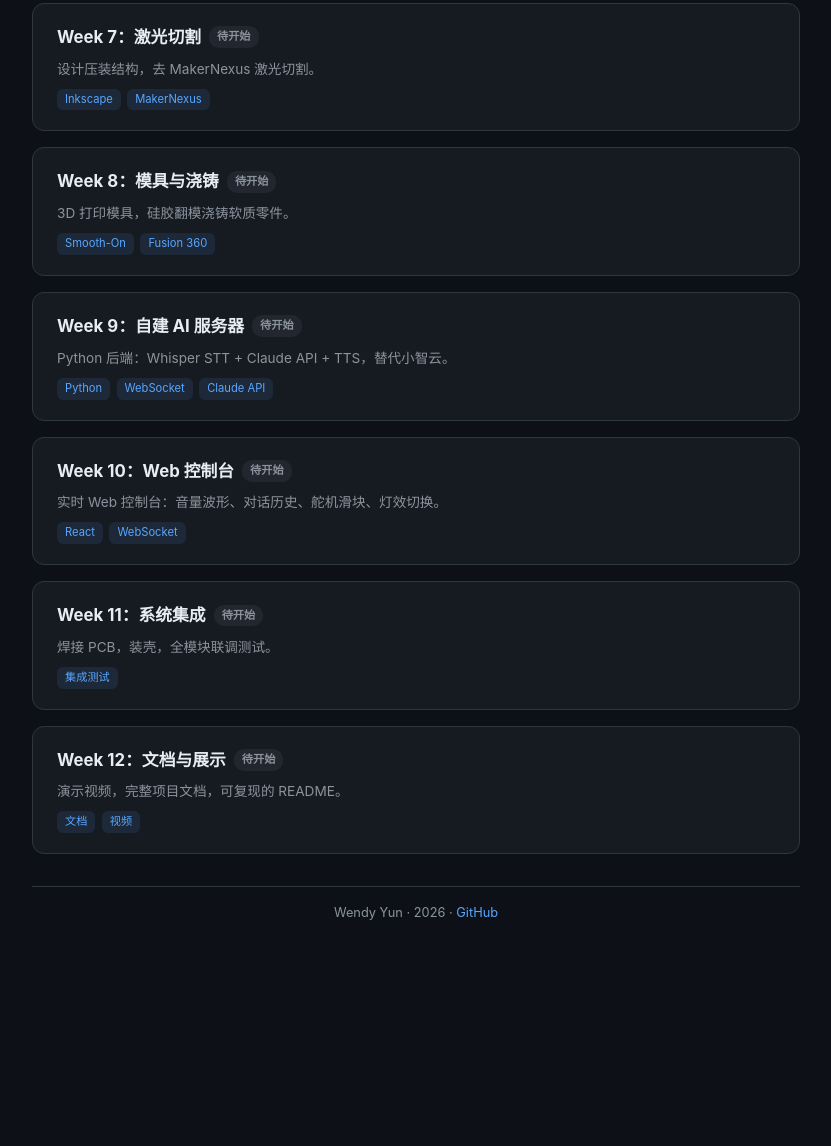
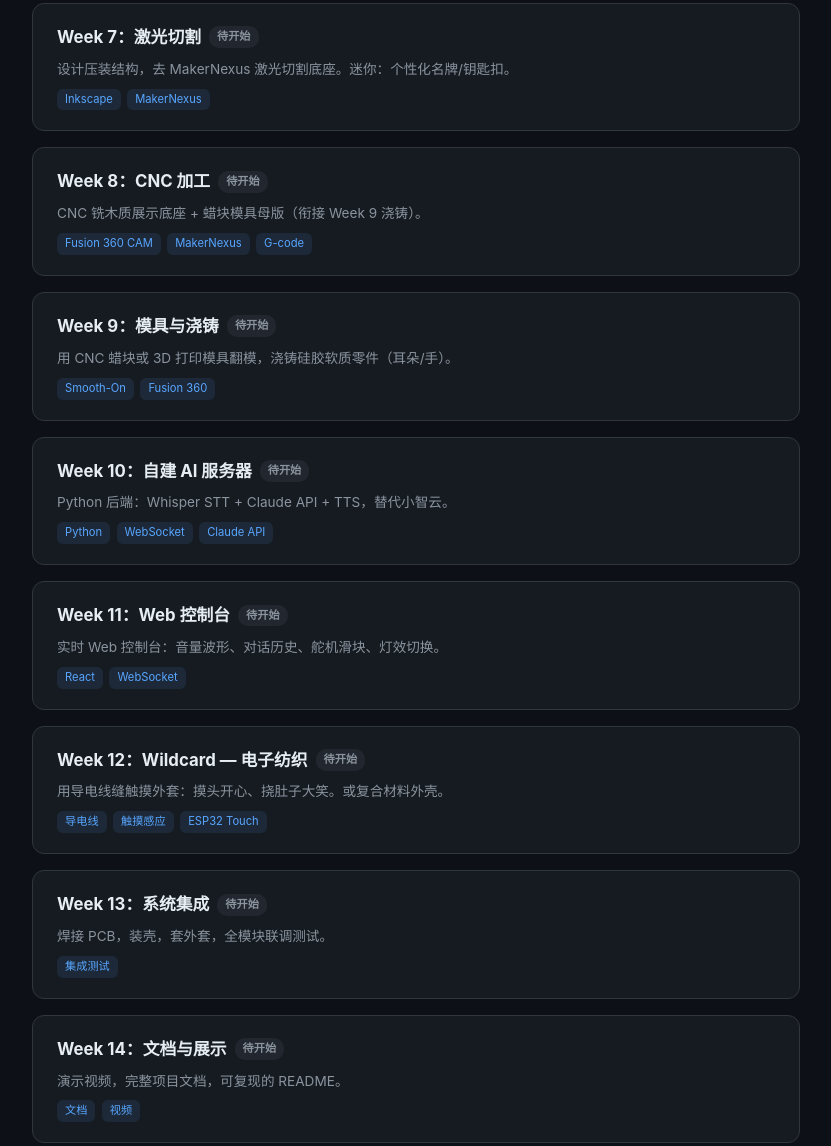
Before and after one commit to zyziyun/xiaozhi-toy, a plain HTML site: page docs/index.html in a window 1280 px wide. Shown: the part 1136-2282 px from the top of the page, without its empty margins (224-1055 px from the left). Before the commit the page ends 2092 px from the top, so only its background shows below. Drawn offline with Linux system fonts and the light colour scheme.

Commit message:
Update to 14-week plan: add CNC machining and Wildcard weeks
Co-Authored-By: Claude Opus 4.6 <noreply@anthropic.com>

```diff
--- a/docs/index.html
+++ b/docs/index.html
@@ -90,7 +90,7 @@
 </head>
 <body>
     <h1>小智 AI 玩具</h1>
-    <p class="subtitle">基于 MIT MAS.863 的 12 周自学项目 · ESP32-S3 + Xiaozhi 生态</p>
+    <p class="subtitle">基于 MIT MAS.863 的 14 周自学项目 · ESP32-S3 + Xiaozhi 生态</p>
 
     <div class="hero">
         <p>一个会说话、会转头、有表情的 AI 伴侣玩具。从 CAD 建模到 PCB 设计，从固件开发到自建语音服务器，记录每一周的制作过程。</p>
@@ -156,7 +156,7 @@
 
     <div class="week" id="week7">
         <h3>Week 7：激光切割 <span class="badge upcoming">待开始</span></h3>
-        <p>设计压装结构，去 MakerNexus 激光切割。</p>
+        <p>设计压装结构，去 MakerNexus 激光切割底座。迷你：个性化名牌/钥匙扣。</p>
         <div class="tags">
             <span class="tag">Inkscape</span>
             <span class="tag">MakerNexus</span>
@@ -164,16 +164,26 @@
     </div>
 
     <div class="week" id="week8">
-        <h3>Week 8：模具与浇铸 <span class="badge upcoming">待开始</span></h3>
-        <p>3D 打印模具，硅胶翻模浇铸软质零件。</p>
+        <h3>Week 8：CNC 加工 <span class="badge upcoming">待开始</span></h3>
+        <p>CNC 铣木质展示底座 + 蜡块模具母版（衔接 Week 9 浇铸）。</p>
+        <div class="tags">
+            <span class="tag">Fusion 360 CAM</span>
+            <span class="tag">MakerNexus</span>
+            <span class="tag">G-code</span>
+        </div>
+    </div>
+
+    <div class="week" id="week9">
+        <h3>Week 9：模具与浇铸 <span class="badge upcoming">待开始</span></h3>
+        <p>用 CNC 蜡块或 3D 打印模具翻模，浇铸硅胶软质零件（耳朵/手）。</p>
         <div class="tags">
             <span class="tag">Smooth-On</span>
             <span class="tag">Fusion 360</span>
         </div>
     </div>
 
-    <div class="week" id="week9">
-        <h3>Week 9：自建 AI 服务器 <span class="badge upcoming">待开始</span></h3>
+    <div class="week" id="week10">
+        <h3>Week 10：自建 AI 服务器 <span class="badge upcoming">待开始</span></h3>
         <p>Python 后端：Whisper STT + Claude API + TTS，替代小智云。</p>
         <div class="tags">
             <span class="tag">Python</span>
@@ -182,8 +192,8 @@
         </div>
     </div>
 
-    <div class="week" id="week10">
-        <h3>Week 10：Web 控制台 <span class="badge upcoming">待开始</span></h3>
+    <div class="week" id="week11">
+        <h3>Week 11：Web 控制台 <span class="badge upcoming">待开始</span></h3>
         <p>实时 Web 控制台：音量波形、对话历史、舵机滑块、灯效切换。</p>
         <div class="tags">
             <span class="tag">React</span>
@@ -191,16 +201,26 @@
         </div>
     </div>
 
-    <div class="week" id="week11">
-        <h3>Week 11：系统集成 <span class="badge upcoming">待开始</span></h3>
-        <p>焊接 PCB，装壳，全模块联调测试。</p>
+    <div class="week" id="week12">
+        <h3>Week 12：Wildcard — 电子纺织 <span class="badge upcoming">待开始</span></h3>
+        <p>用导电线缝触摸外套：摸头开心、挠肚子大笑。或复合材料外壳。</p>
+        <div class="tags">
+            <span class="tag">导电线</span>
+            <span class="tag">触摸感应</span>
+            <span class="tag">ESP32 Touch</span>
+        </div>
+    </div>
+
+    <div class="week" id="week13">
+        <h3>Week 13：系统集成 <span class="badge upcoming">待开始</span></h3>
+        <p>焊接 PCB，装壳，套外套，全模块联调测试。</p>
         <div class="tags">
             <span class="tag">集成测试</span>
         </div>
     </div>
 
-    <div class="week" id="week12">
-        <h3>Week 12：文档与展示 <span class="badge upcoming">待开始</span></h3>
+    <div class="week" id="week14">
+        <h3>Week 14：文档与展示 <span class="badge upcoming">待开始</span></h3>
         <p>演示视频，完整项目文档，可复现的 README。</p>
         <div class="tags">
             <span class="tag">文档</span>
```
